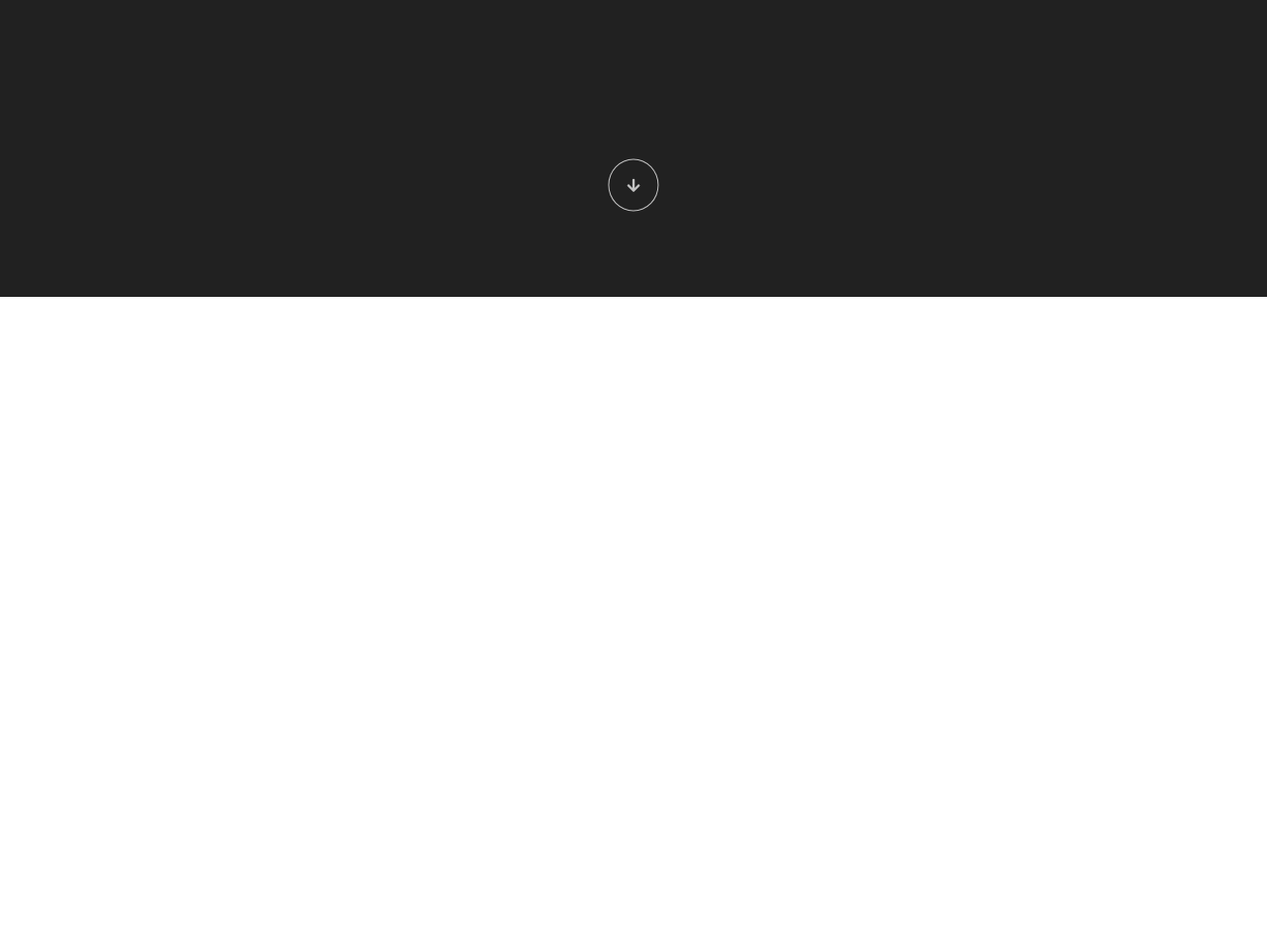
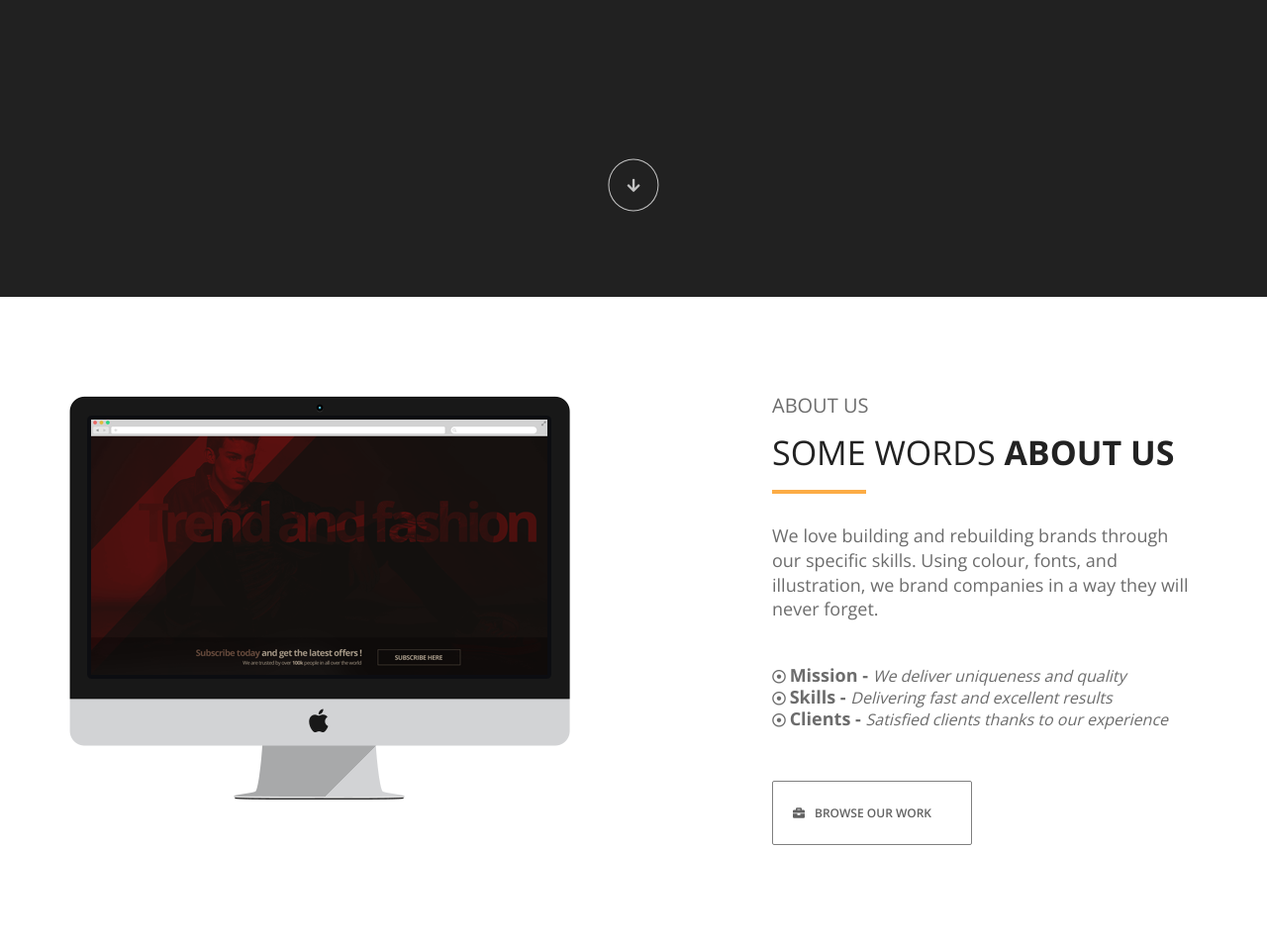
Before and after one commit to TarasKostivi/welcome-on-sprint, a plain HTML site: page index.html in a window 1280 px wide. Shown: the part 500-1454 px from the top of the page at 99% size. Before the commit the page ends 800 px from the top, so only its background shows below. Drawn offline with nearby package versions, Linux system fonts and the light colour scheme.

Commit message:
about-us

```diff
--- a/css/style.css
+++ b/css/style.css
@@ -37,19 +37,59 @@ img{
 .bg-black{
     background-color: #0b0b0b;
 }
+.text-white{
+    color: #fff;
+}
+.text-black{
+    color: #222;
+}
+.border-word {
+    border-bottom: 4px solid #fcac45;
+    padding-bottom: 15px;
+}
 /* DEFAULT CLASES END*/
 
 /* ======== DEFAUL COMPONENT START======== */
 .container-fluid{
     max-width: 1170px;
     margin: auto;
-    padding: 0 15px
+    padding: 0 15px;
+}
+.container{
+    max-width: 1170px;
+    margin: auto;
+    padding: 0 15px;
+}
+.default-section{
+    padding: 100px 0;
+}
+.default-section.average{
+    padding: 90px 0;
+}
+.title{
+    font-size: 44px;
+    font-family: "Open Sans", sans-serif;
+    font-weight: 300;
+    text-transform: uppercase;
+    letter-spacing: 0;
+    margin-bottom: 30px;
+}
+.title.light{
+    font-weight: 700;
+    line-height: 24px;
+}
+.itlic{
+    font-style: italic;
+}
+.default-text{
+    font-size: 16px;
+    line-height: .66;
 }
 .header{
     background-color: transparent;
     overflow: hidden;
     padding: 55px 0;
-    position: fixed;
+    position: absolute;
     width: 100%;
     left: 0;
     top: 0;
@@ -85,21 +125,63 @@ img{
     border-image: linear-gradient(to right, #292929 40%, #be853d 5%, #fcac45 50px) 1 1;
     padding-bottom: 20px;
 }
-.default-section{
-    padding: 100px 0;
+.info{
+    display: flex;
 }
-.default-section.average{
-    padding: 90px 0;
+.info .information-client{
+    margin-left: auto;
 }
-.title{
-    font-size: 44px;
-    font-family: "Open Sans", sans-serif;
+.btn{
+    display: inline-block;
+    padding: 15px 40px 15px 20px;
+    margin-top: 50px;
+    font-size: 12px;
+    font-weight: 600;
+    line-height: 2.77;
+    letter-spacing: .1,8em;
+    text-transform: uppercase;
+    text-align: center;
+    border-radius: 2px;
+}
+.btn .fas{
+    padding-right: 10px;
+}
+.btn-info{
+    color: #616161;
+    background-color: transparent;
+    border-color: #7f7f7f;
+}
+.btn.btn-info:hover{
+    color: #fff;
+    background-color: #7f7f7f;
+    border-color: #7f7f7f;
+}
+.title.small{
+    font-size: 20px;
     font-weight: 300;
-    text-transform: uppercase;
-    letter-spacing: 0;
-    margin-bottom: 30px;
+    margin-bottom: 20px;
 }
-/* ======== DEFAUL COMPONENT END ======== */
+.title.big{
+    font-size: 34px;
+    font-weight: 400;
+}
+
+.info .information-client .default-text{
+    font-size: 18px;
+    width: 430px;
+    line-height: 1.38;
+    padding-top: 25px;
+}
+.info .information-client .progres-wrap .text{
+    font-size: 18px;
+}
+.info .information-client .progres-wrap .default-text{
+    font-size: 16px;
+}
+.bilding-item-skills{
+    padding-top: 44px;
+}
+/*======== DEFAUL COMPONENT END ======== */
 
 /* CUSTOME STYLE START */
 /* ======== INNER ======== */
--- a/index.html
+++ b/index.html
@@ -53,7 +53,7 @@
 
     <!-- MAIN START -->
     <main class="main">
-        <div class="inner">
+        <section class="inner">
             <div class="inner-content">
                 <h1>wELCOME on
                     <span>spirit8</span>
@@ -67,8 +67,76 @@
             <a href="" class="border-circle">
                 <i class="fas fa-arrow-down"></i>
             </a>
-        </div>
+        </section>
         <!-- / inner -->
+        <section class="default-section about-us">
+            <div class="container">
+                <div class="about-us-img">
+                    <div class="info">
+                        <div>
+                            <img src="img/about-us.png" alt="">
+                        </div>
+                        <div class="information-client">
+                            <div class="title small">
+                                <span>About us</span>
+                            </div>
+                            <!-- title small -->
+                            <div class="title big text-black">
+                                <span>
+                                    <span class="border-word">Some</span> words
+                                    <b>about us</b>
+                                </span>
+                            </div>
+                            <!-- / tetle big -->
+                            <div class="default-text">
+                                <p>We love building and rebuilding brands through our specific skills. Using colour, fonts,
+                                    and illustration, we brand companies in a way they will never forget.</p>
+                            </div>
+                            <div class="bilding-item-skills">
+                                <div class="progres-wrap">
+                                    <a href="">
+                                        <i class="far fa-dot-circle"></i>
+                                    </a>
+                                    <span class="text">
+                                        <b>Mission - </b>
+                                        <span class="itlic default-text">We deliver uniqueness and quality</span>
+                                    </span>
+                                </div>
+                                <!-- / progres-wrap -->
+                                <div class="progres-wrap">
+                                    <a href="">
+                                        <i class="far fa-dot-circle"></i>
+                                    </a>
+                                    <span class="text">
+                                        <b>Skills - </b>
+                                        <span class="itlic default-text">Delivering fast and excellent results</span>
+                                    </span>
+                                </div>
+                                <!-- / progres-wrap -->
+                                <div class="progres-wrap">
+                                    <a href="">
+                                        <i class="far fa-dot-circle"></i>
+                                    </a>
+                                    <span class="text">
+                                        <b>Clients - </b>
+                                        <span class="itlic default-text">Satisfied clients thanks to our experience</span>
+                                    </span>
+                                </div>
+                                <!-- / progres-wrap -->
+                                <a class="btn btn-info">
+                                    <i class="fas fa-briefcase"></i>Browse our work</a>
+                            </div>
+                            <!-- bilding-item-skills -->
+                        </div>
+                        <!-- / information-client -->
+                    </div>
+                    <!-- / row -->
+                </div>
+                <!-- about-us-img -->
+            </div>
+            <!-- /container -->
+        </section>
+        <!-- / about-us -->
     </main>
     <!-- MAIN END -->
 
```
Also changed, not shown: img/about-us.png (added).
